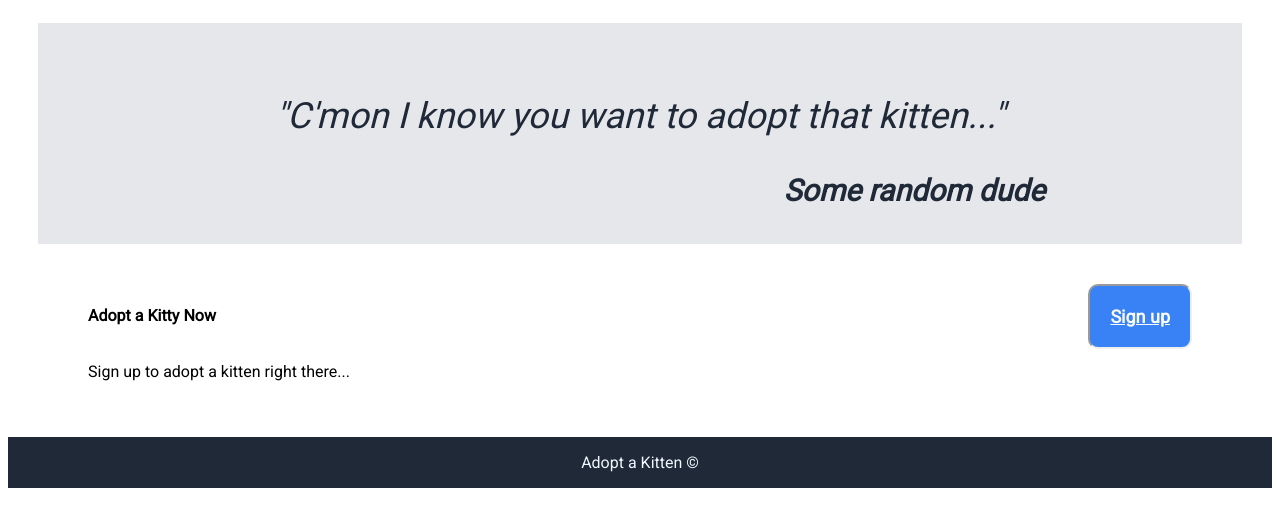
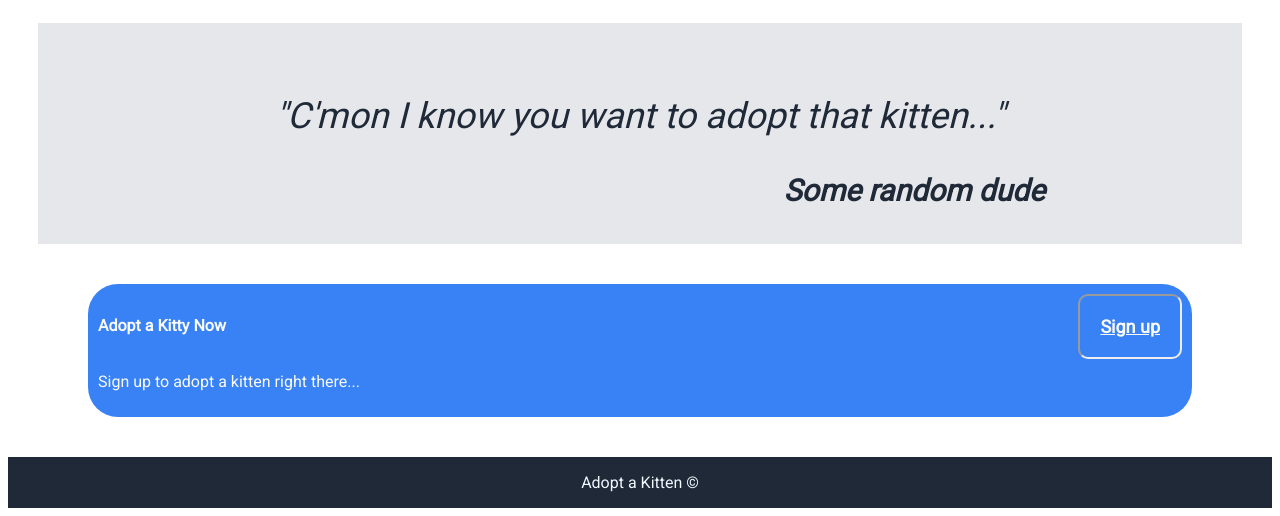
Before and after one commit to IvRem27/CSS-website, a plain HTML site: page index.html in a window 1280 px wide. Shown: the part 761-1277 px from the top of the page. Drawn offline with Linux system fonts and the light colour scheme.

Commit message:
Last commit

```diff
--- a/styles.css
+++ b/styles.css
@@ -104,10 +104,14 @@ figure small {
     flex-direction: row;
     margin:40px 80px;
     align-content: center;
+    background-color: #3882F6;
+    padding: 10px;
+    border-radius: 30px;
 }
 .signup1 {
     display:flex;
     flex-direction: column;
+    color: #F9FAF8;
 }
 .signupb button {
     display: block;
```
